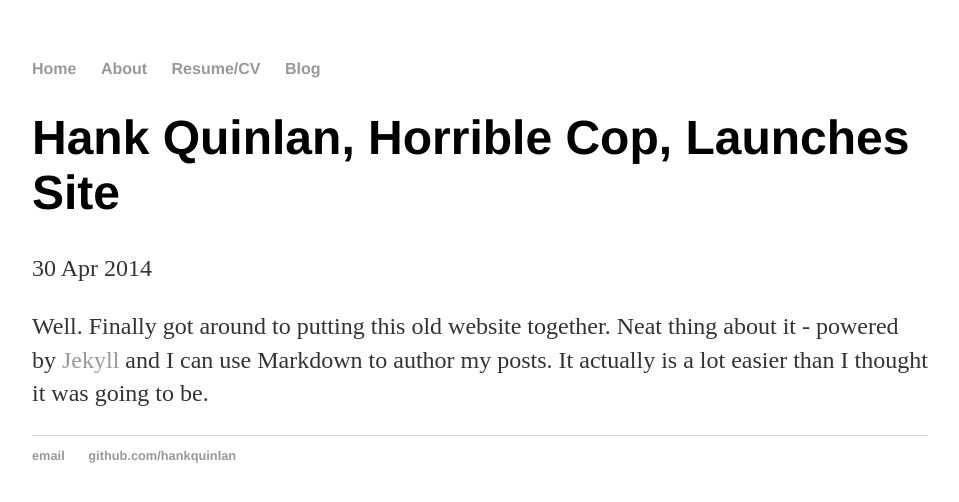
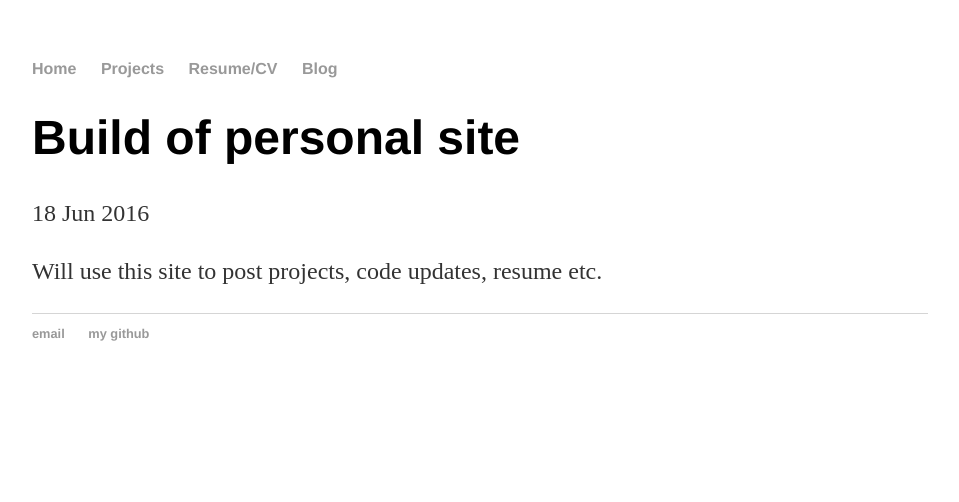
Before and after one commit to creedallen11/creedallen11.github.io, a Jekyll site: the page built from _posts/2014-04-30-hank-quinlan-site-launched.md, in a window 1280 px wide. Shown: the top 502 px of the page, without its empty margins (160-1119 px from the left). Built offline with Jekyll 4.4.1, drawn with Linux system fonts in a browser that asks for light colours.

Commit message:
basic profile

```diff
--- /dev/null
+++ b/Gemfile
@@ -0,0 +1,2 @@
+source 'https://rubygems.org'
+gem 'github-pages', group: :jekyll_plugins
--- a/_layouts/default.html
+++ b/_layouts/default.html
@@ -9,7 +9,7 @@
 			<nav>
 	    		<ul>
 	        		<li><a href="/">Home</a></li>
-		        	<li><a href="/about">About</a></li>
+		        	<li><a href="/projects">Projects</a></li>
 	        		<li><a href="/cv">Resume/CV</a></li>
 	        		<li><a href="/blog">Blog</a></li>
 	    		</ul>
@@ -21,8 +21,8 @@
 			</div><!-- /.container -->
 			<footer>
 	    		<ul>
-	        		<li><a href="mailto:hankquinlanhub@gmail.com">email</a></li>
-	        		<li><a href="https://github.com/hankquinlan">github.com/hankquinlan</a></li>
+	        		<li><a href="mailto:creedallen@umass.edu">email</a></li>
+	        		<li><a href="https://github.com/creedallen11">my github</a></li>
 				</ul>
 			</footer>
 		</body>
--- a/_posts/2014-04-30-hank-quinlan-site-launched.md
+++ b/_posts/2014-04-30-hank-quinlan-site-launched.md
@@ -1,7 +1,7 @@
 ---
 layout: post
-title: "Hank Quinlan, Horrible Cop, Launches Site"
-date: 2014-04-30
+title: "Build of personal site"
+date: 2016-06-18
 ---
 
-Well. Finally got around to putting this old website together. Neat thing about it - powered by [Jekyll](http://jekyllrb.com) and I can use Markdown to author my posts. It actually is a lot easier than I thought it was going to be.
+Will use this site to post projects, code updates, resume etc.
--- a/blog/atom.xml
+++ b/blog/atom.xml
@@ -4,7 +4,7 @@ layout: feed
 <?xml version="1.0" encoding="utf-8"?>
 <feed xmlns="http://www.w3.org/2005/Atom">
 
-	<title>Hank Quinlan's Blog</title>
+	<title>Creed Allen's Blog</title>
 	<link href="http://hankquinlan.github.io/blog/atom.xml" rel="self"/>
 	<link href="http://hankquinlan.github.io/blog"/>
 	<updated>{{ site.time | date_to_xmlschema }}</updated>
--- a/cv/index.html
+++ b/cv/index.html
@@ -3,6 +3,6 @@ layout: default
 title: Creed Allen CV
 ---
 <div class="blurb">
-	<h1>Hi there, I'm Hank Quinlan!</h1>
-	<p>My portfolio/project links and github home. [google](www.google.com) is a link.</p>
+	<h1>Resume/CV Page</h1>
+	<p>My resume will be posted here.</p>
 </div><!-- /.blurb -->
--- a/projects/index.html
+++ b/projects/index.html
@@ -6,6 +6,6 @@ date: 2016-06-18
 
 
 <div class="blurb">
-	<h1>Hi, I'm Creed Allen</h1>
-	<p>I'm a software engineer. Click my CV page to learn more about my work. I will be posting presentation details about my projects here in the future.</p>
+	<h1>Projects and Presentations</h1>
+	<p>I will be posting presentation details about my projects here in the future.</p>
 </div><!-- /.blurb -->
```
Also changed, not shown: Gemfile.lock (added).
